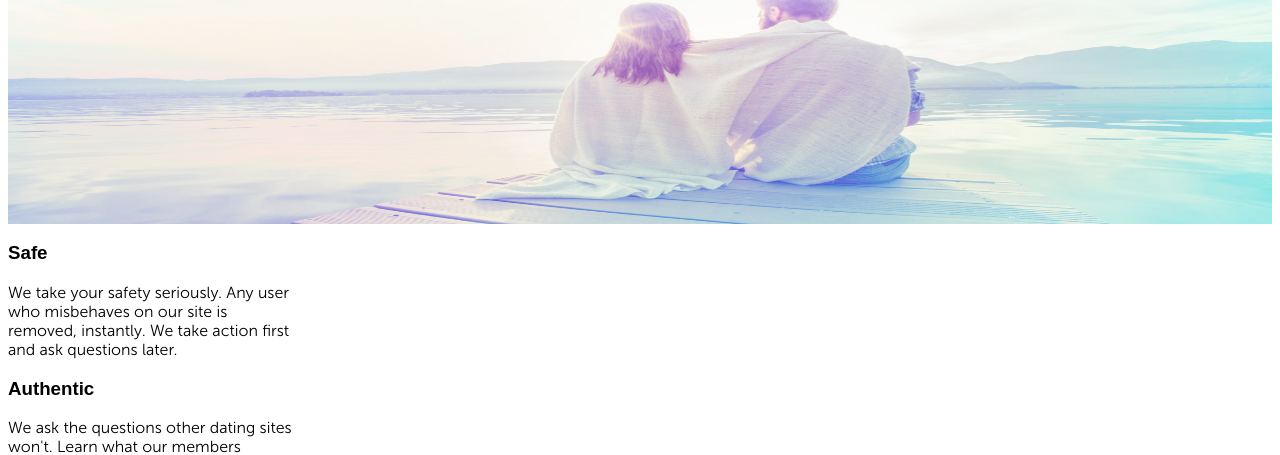
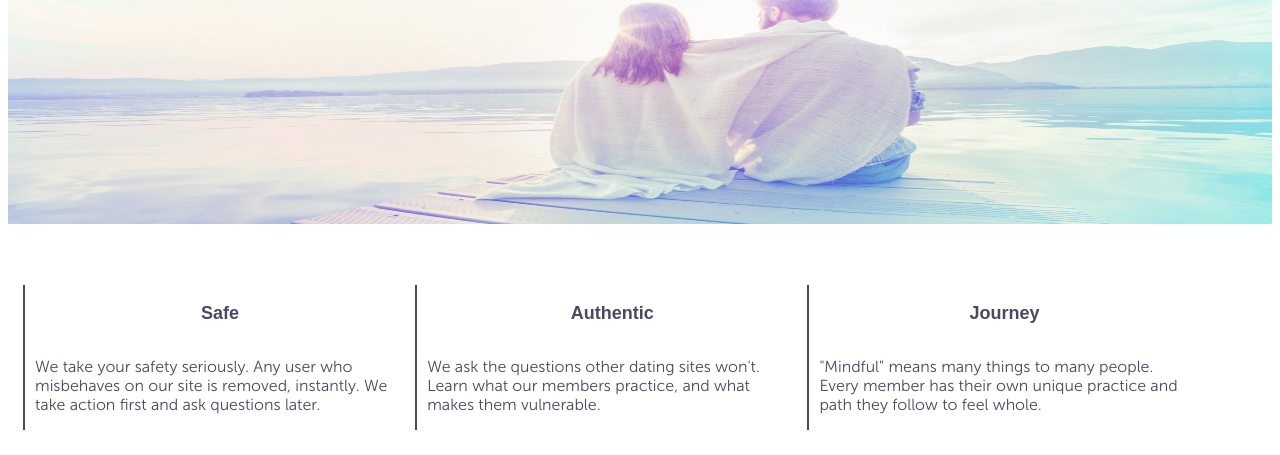
Before and after one commit to bulkyracehorse512/meetmindful, a plain HTML site: page css/index.html in a window 1280 px wide. Shown: the part 347-802 px from the top of the page. Drawn offline with Linux system fonts and the light colour scheme; a web font is replaced by a local one.

Commit message:
more styling

```diff
--- a/css/styles.css
+++ b/css/styles.css
@@ -96,18 +96,35 @@ a:hover {
 .features {
   display: inline-block;
   height: 30%;
+  color: rgb(77, 72, 98);
+  padding-left: 15px;
+  padding-right: 15px;
 }
 .feature {
-  display: block;
+  margin-left: 0px;
+  margin-right: 0px;
+  margin-top: 5%;
+  float: left;
   width: 30%;
+  padding-left: 10px;
+  padding-right: 10px;
+  height: 100%;
+  border-left-width: 2px;
+  border-left-style: solid;
+  border-left-color: rgb(77, 72, 98);
+  border-block-end: none;
 }
 
 .feature h3 {
   font-family: 'IntroBold', Fallback, sans-serif;
+  font-size: 18px;
+  padding-bottom: 15px;
+  text-align: center;
 }
 
 .feature p {
   font-family: 'MuseoSans', Fallback, sans-serif;
+  align: left;
 }
 
 @media only screen and (max-device-width: 800px) {
```
